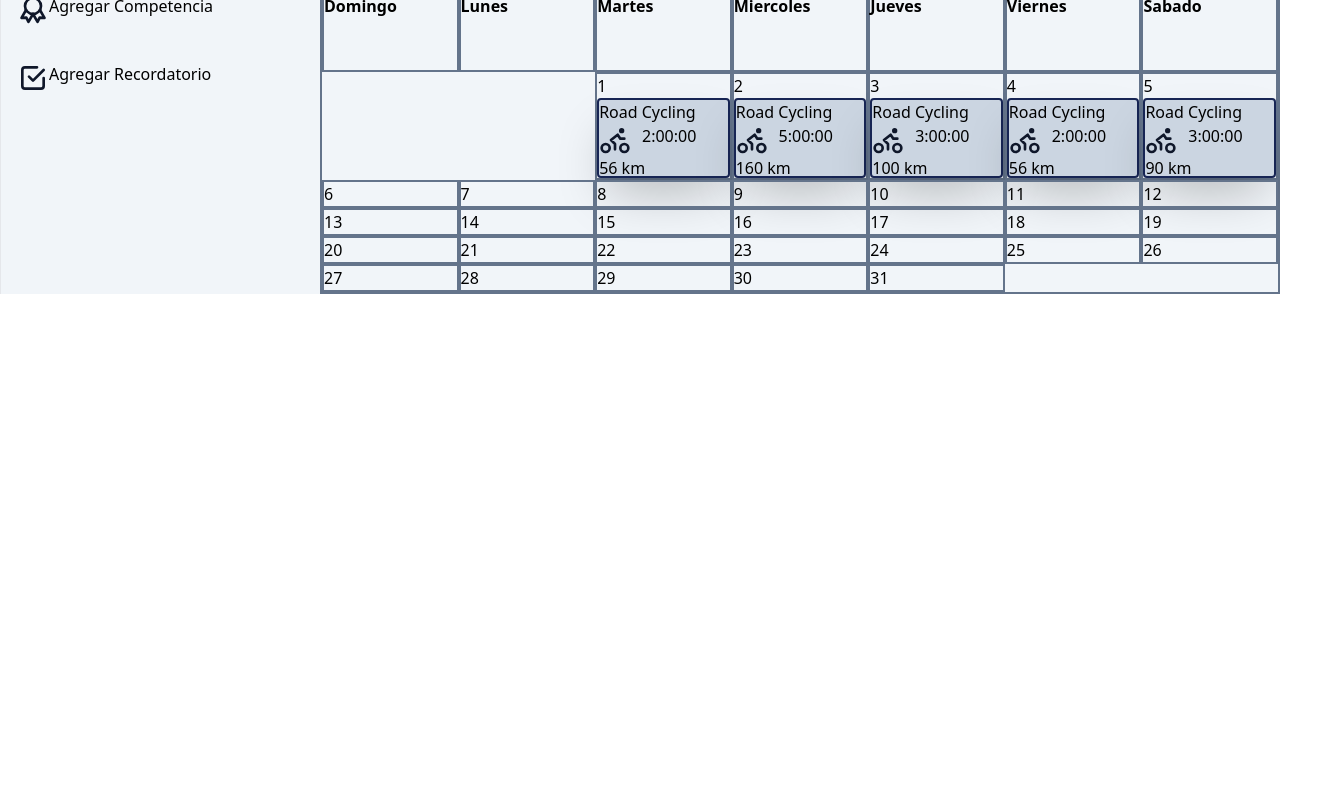
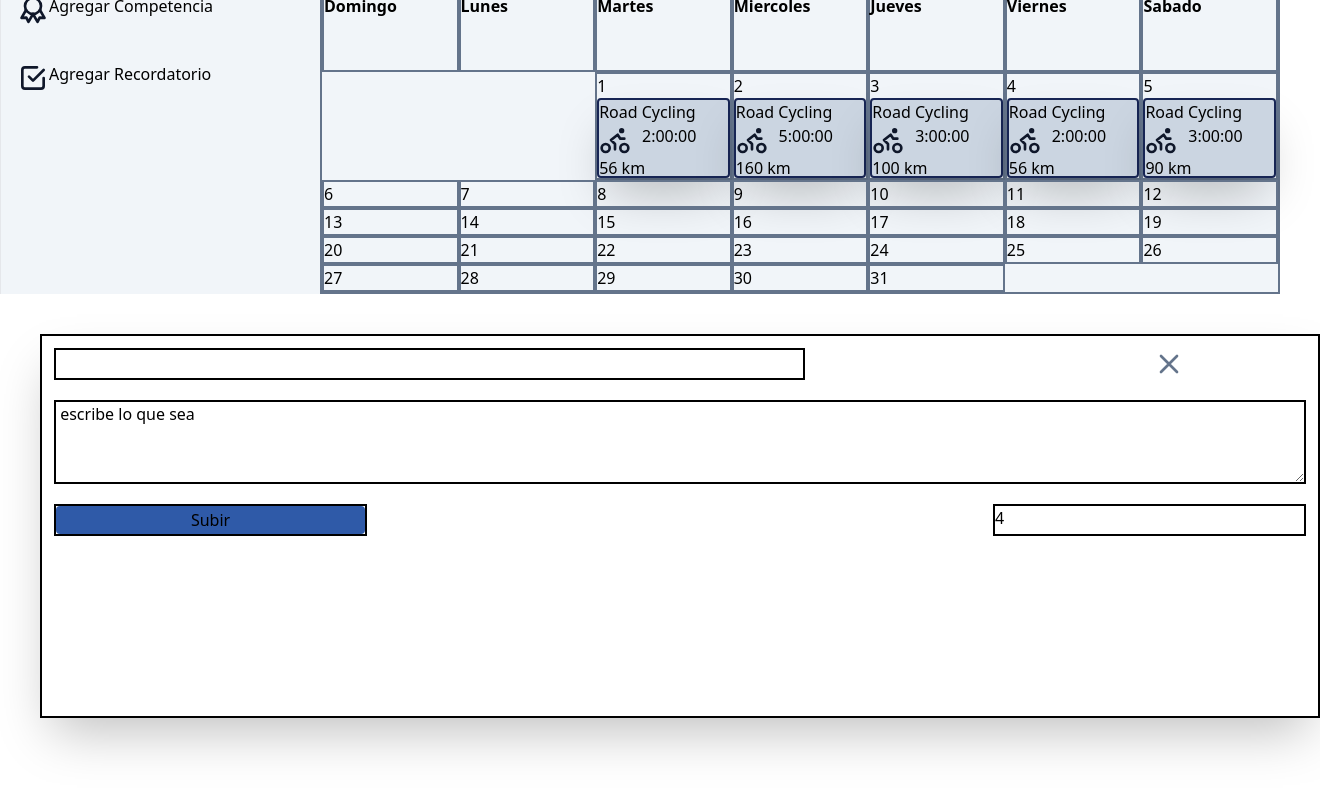
Before and after one commit to JulianMbp/Training, a Next.js app: page / in a window 1280 px wide. Shown: the part 774-1566 px from the top of the page, 1320 px wide, since content can reach past the window. Before the commit the page ends 1068 px from the top, so only its background shows below. Built offline with nearby package versions, Linux system fonts and the light colour scheme.

Commit message:
adicion de agregar entrenamiento

```diff
--- a/app/page.tsx
+++ b/app/page.tsx
@@ -126,7 +126,7 @@ export default function Home() {
               <p className="col-span-3">56 km</p>
             </div>
           </div>
-          <div className="border-2  border-slate-500 ">
+          <div className="border-2 h-auto border-slate-500 ">
             2
             <div className="bg-slate-300 rounded border-2 shadow-2xl border-blue-950 grid grid-cols-1 md:grid-cols-3 col-span-2 h-20 w-full">
               <p className="col-span-3 flex">
@@ -252,7 +252,7 @@ export default function Home() {
 
         <div className="order-1 flex flex-col gap-1">
           <div className=" text-black hover:bg-[#2f5aa8] text-center p-2 m-2 rounded hover:text-gray-50 ">
-            <a href="#entrenamiento" className="flex">
+            <a href="#training" className="flex">
               <svg  className="h-8 w-8 text-slate-900"  width="24" height="24" viewBox="0 0 24 24" stroke-width="2" stroke="currentColor" fill="none" stroke-linecap="round" stroke-linejoin="round">  <path stroke="none" d="M0 0h24v24H0z"/>  <line x1="12" y1="5" x2="12" y2="19" />  <line x1="5" y1="12" x2="19" y2="12" /></svg>
               <h3 className="font-thin">Agregar entrenamiento</h3>
             </a>
@@ -271,6 +271,37 @@ export default function Home() {
           </div>
         </div>
       </nav>
+
+      <nav id="#training" className=" shadow-2xl border-2 border-black p-3 m-10 h-96 w-full">
+
+          <div className="grid grid-cols-2 md:grid-cols-4 grid-rows-4 col-span-2">
+            <div className="grid grid-cols-4 grid-rows-4 col-span-4 gap-y-5">
+                <div className="col-span-3 ">
+
+                  <label htmlFor="Name" className=""></label>
+                  <input type="text" id="Name" name="Name" className="border-2 border-black w-[80%] h-full" />
+
+                </div>
+                <div className="col-span-4 row-span-2 col-start-1 row-start-2">
+                  <textarea name="textarea" id="text_training" className="h-full w-full border-2 border-black"> escribe lo que sea</textarea>
+                </div>
+                <div className="col-start-1 row-start-4 border-2 border-black">
+                  <button className=" text-black hover:bg-[#16ef0b] bg-[#2f5aa8] text-center h-full w-full rounded hover:text-gray-50 ">Subir</button>
+                </div>
+                <div className="col-start-4 row-start-4 border-2 border-black">
+                  4
+                </div>
+                <div className="col-start-4 row-start-1 w-10 ml-40">
+                  <a href="#home" className="">
+                    <svg className="h-8 w-8 text-slate-500"  fill="none" viewBox="0 0 24 24" stroke="currentColor">
+                    <path stroke-linecap="round" stroke-linejoin="round" stroke-width="2" d="M6 18L18 6M6 6l12 12"/>
+                    </svg>
+                  </a>
+                </div>
+            </div>
+
+        </div>
+      </nav>
     </main>
   );
 }
```
